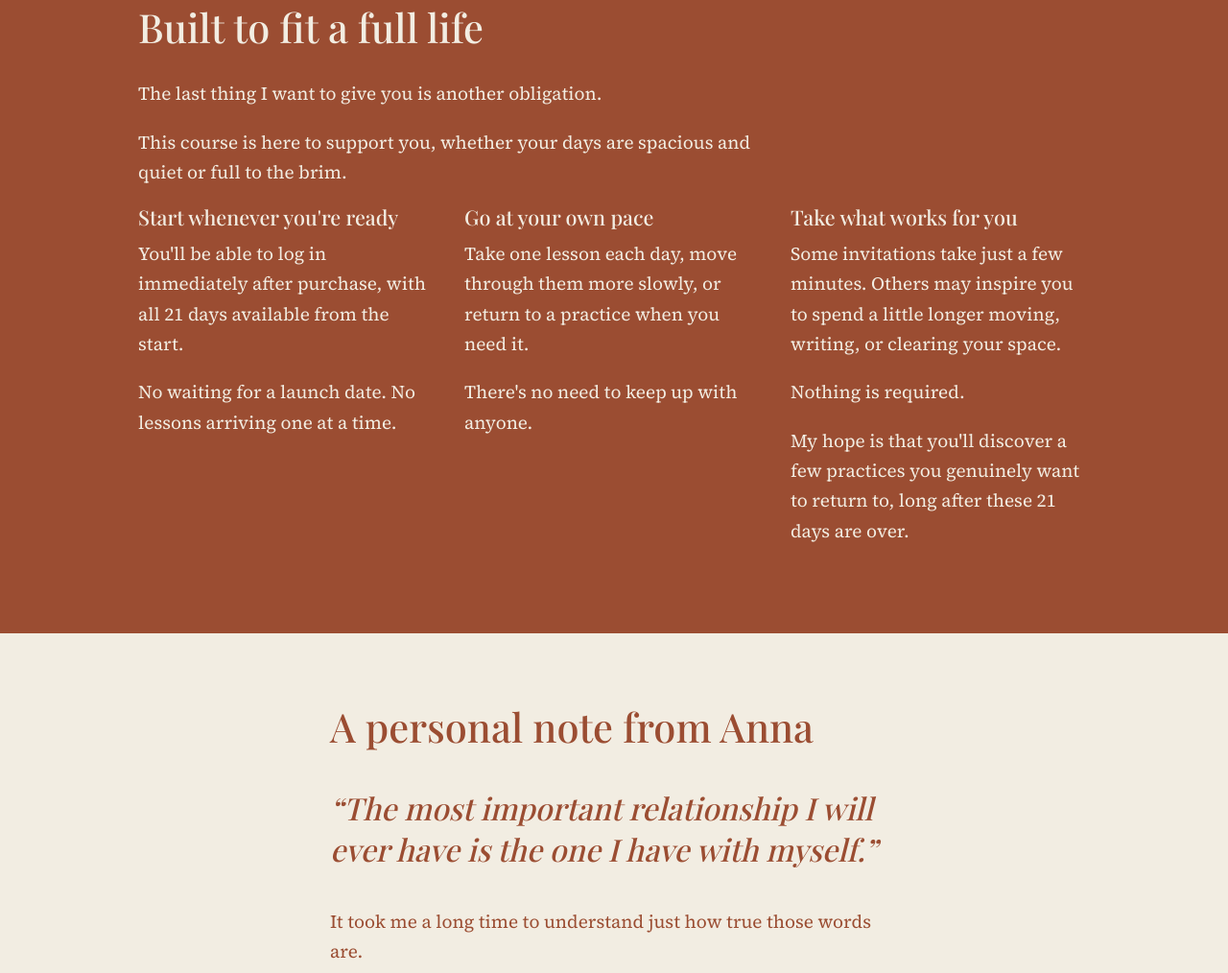
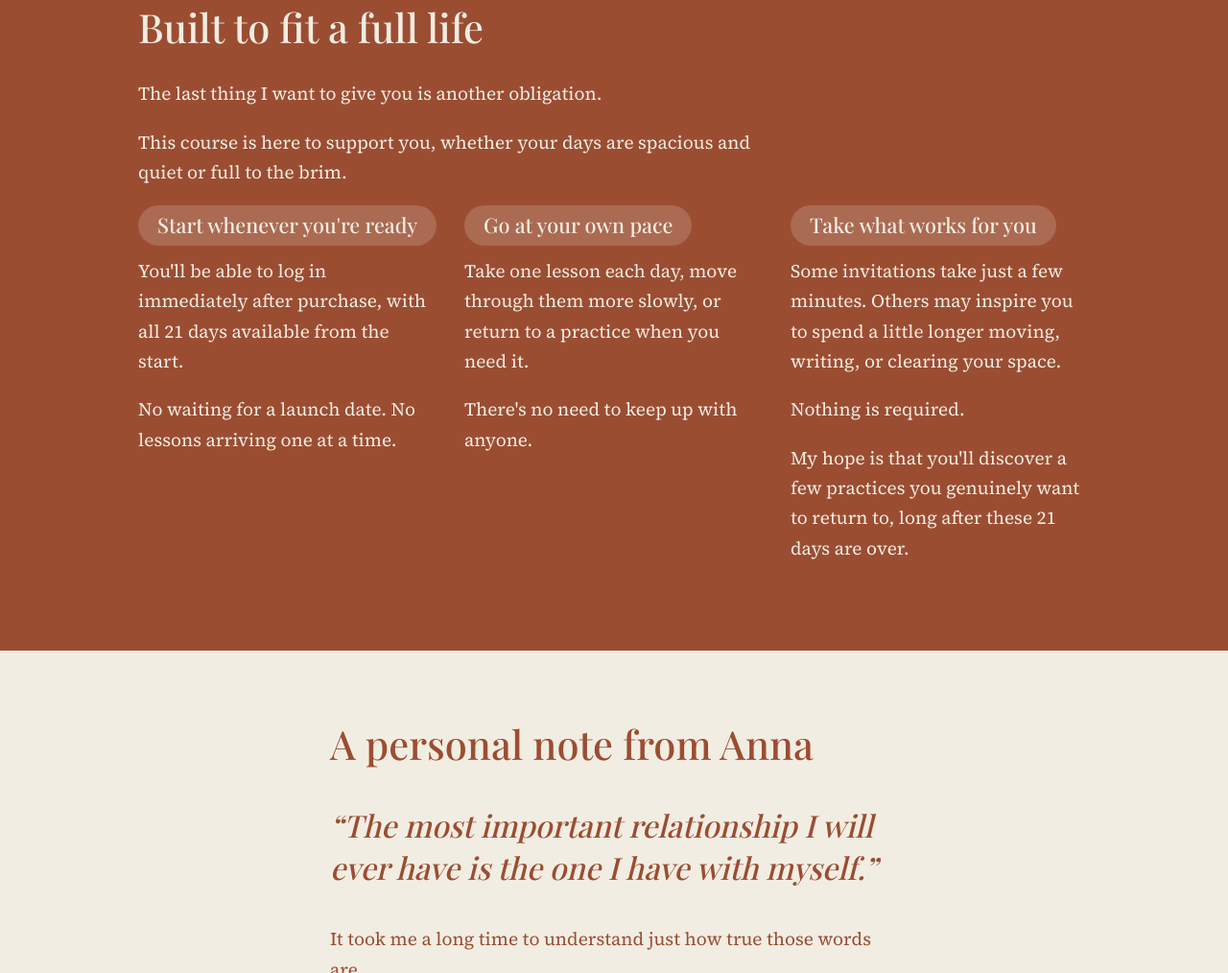
Before and after one commit to CarySears/21days, a plain HTML site: page index.html in a window 1280 px wide. Shown: the part 7453-8467 px from the top of the page at 96% size. Drawn offline with nearby package versions, Linux system fonts and the light colour scheme; a script that the page names is missing; a web font is replaced by a local one.

Commit message:
Add pill-shaped header bubbles and fire emoji to browser tab
- Add fire emoji (🔥) to the end of the browser tab title
- Add pill-shaped bubble styling around the three topic headers in the
  'Built to fit a full life' section: Start whenever you're ready,
  Go at your own pace, and Take what works for you

Co-authored-by: CarySears <CarySears@users.noreply.github.com>

```diff
--- a/index.html
+++ b/index.html
@@ -3,7 +3,7 @@
 <head>
 <meta charset="utf-8">
 <meta name="viewport" content="width=device-width, initial-scale=1, viewport-fit=cover">
-<title>Tend your inner fire.</title>
+<title>Tend your inner fire. 🔥</title>
 <link rel="preconnect" href="https://fonts.googleapis.com">
 <link rel="preconnect" href="https://fonts.gstatic.com" crossorigin>
 <link href="https://fonts.googleapis.com/css2?family=Inter:wght@400;500;600&family=Playfair+Display:ital,wght@0,500;0,700;1,500&family=Source+Serif+4:ital,wght@0,400;0,600;1,400&display=swap" rel="stylesheet">
@@ -62,6 +62,7 @@ section{padding:72px 0}
 .invite{font-style:italic}
 .closing{margin-top:1.4em}
 .cols{display:grid;grid-template-columns:1fr;gap:28px}
+.pill-header{display:inline-block;background:rgba(242,237,226,.18);padding:8px 20px;border-radius:999px;margin-bottom:.5em}
 .prices{display:grid;grid-template-columns:1fr;gap:20px;margin:1.5em 0}
 .price-card{background:var(--sand);color:var(--rust);border-radius:18px;padding:28px}
 .price-card.featured{border:3px solid var(--rust)}
@@ -335,17 +336,17 @@ section:has(+ #checkout){padding-bottom:0}
     </div>
     <div class="cols">
       <div>
-        <h3>Start whenever you're ready</h3>
+        <h3 class="pill-header">Start whenever you're ready</h3>
         <p>You'll be able to log in immediately after purchase, with all 21 days available from the start.</p>
         <p>No waiting for a launch date. No lessons arriving one at a time.</p>
       </div>
       <div>
-        <h3>Go at your own pace</h3>
+        <h3 class="pill-header">Go at your own pace</h3>
         <p>Take one lesson each day, move through them more slowly, or return to a practice when you need it.</p>
         <p>There's no need to keep up with anyone.</p>
       </div>
       <div>
-        <h3>Take what works for you</h3>
+        <h3 class="pill-header">Take what works for you</h3>
         <p>Some invitations take just a few minutes. Others may inspire you to spend a little longer moving, writing, or clearing your space.</p>
         <p>Nothing is required.</p>
         <p>My hope is that you'll discover a few practices you genuinely want to return to, long after these 21 days are over.</p>
```
